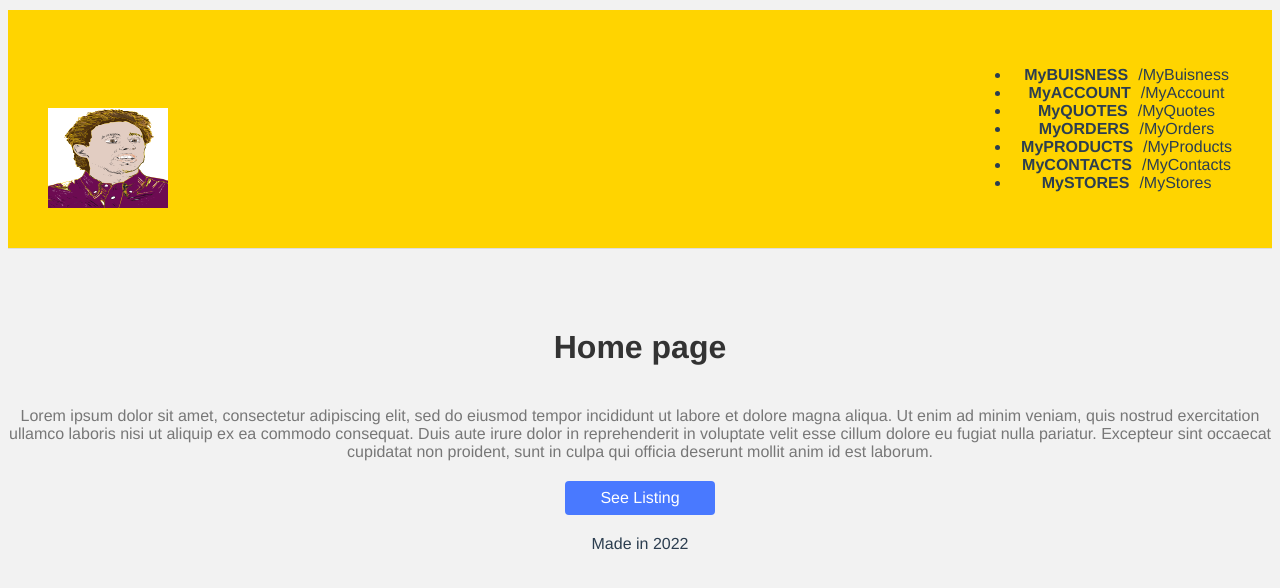
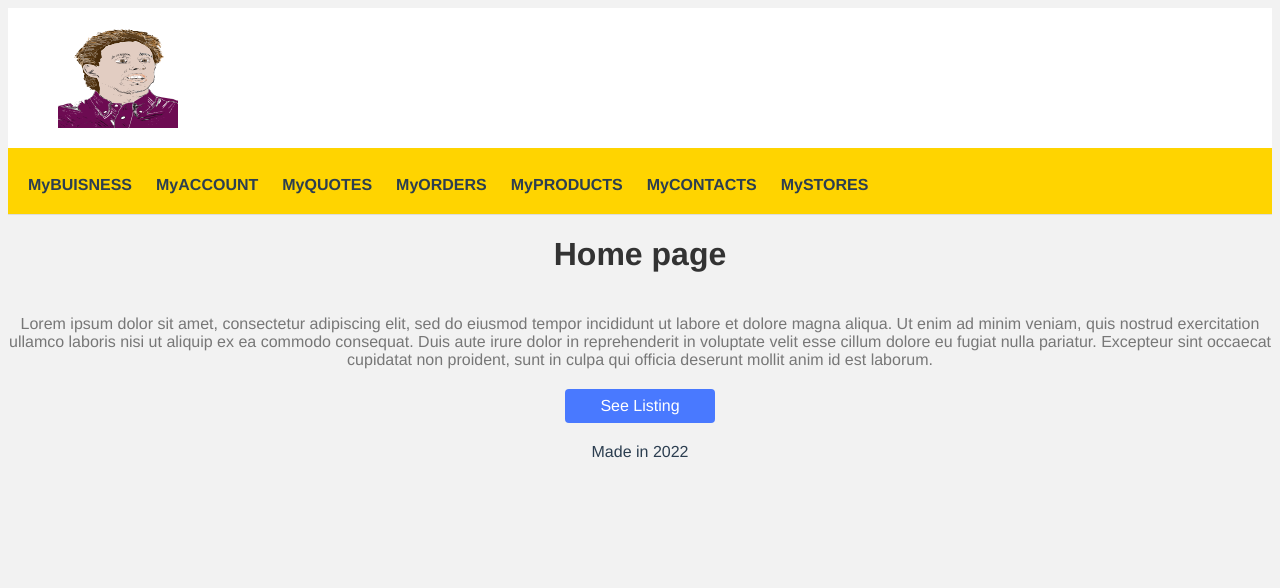
Before and after one commit to iambexnewton/next-typescript, a Next.js app: page / in a window 1280 px wide. Shown: the top 588 px of the page. Built offline with nearby package versions, Linux system fonts and the light colour scheme.

Commit message:
nav header css nearly there

```diff
--- a/components/Nav/Navbar.tsx
+++ b/components/Nav/Navbar.tsx
@@ -17,16 +17,20 @@ type Link = {
 const Navbar: React.FC<{}> = () => {
   return (
     <>
-      <nav className={styles.navbarWrapper}>
+
+<div className={styles.navTop}>
         <div className={styles.logo}>
           <Placeholder />
-        </div>
+      </div>
+      </div>
+
+<nav className={styles.navbarWrapper}>
         <div className={styles.navbarArea}>
-          <ul className={styles.className}>
+          <ul className={styles.navigation}>
             {links.map((link: Link) => (
-              <li key={link.id}><a href={link.href}>{link.prefix}
+              <li className={styles.navigationLink} key={link.id}><a href={link.href}>{link.prefix}
                     {link.label}</a>
-                    {link.href}
+
               </li>
             ))}
           </ul>
--- a/styles/Navbar.module.css
+++ b/styles/Navbar.module.css
@@ -1,30 +1,33 @@
 
+.navTop {
+  background: white;
+}
 .navbarWrapper {
-    margin: 10px auto 80px;
-    padding: 10px 0;
   display: flex;
   justify-content: space-between;
   align-items: flex-end;
   border-bottom: 1px solid #ddd;
 }
 .navbarWrapper {
-    padding: 40px;
+  padding: 16px 8px 8px;
   background: #ffd400;
 }
 
-  .navbarArea a {
+.navigation {
   font-weight: bold;
   color: #2c3e50;
   text-decoration: none;
-    padding: 10px;
   border-radius: 5px;
+  display: flex;
+  justify-content: flex-start;
+  list-style-type: none;
 
 }
+
 .navbarArea a:hover {
   cursor: pointer;
   color: white;
   background: red;
-
 }
 .navbarArea a:active {
   color: white;
@@ -34,4 +37,19 @@
 .logo {
   display: flex;
   justify-content: flex-start;
+padding: 20px 50px;
 }
+
+.navigation {
+  display: flex;
+  justify-content: flex-start;
+  list-style-type: none;
+  flex-wrap: wrap;
+  padding: 0;
+  margin: 0;
+}
+.navigationLink {
+  display: flex;
+  justify-content: space-between;
+  margin: 12px;
+}
```
Lines whose indentation alone changed are shown as unchanged.
